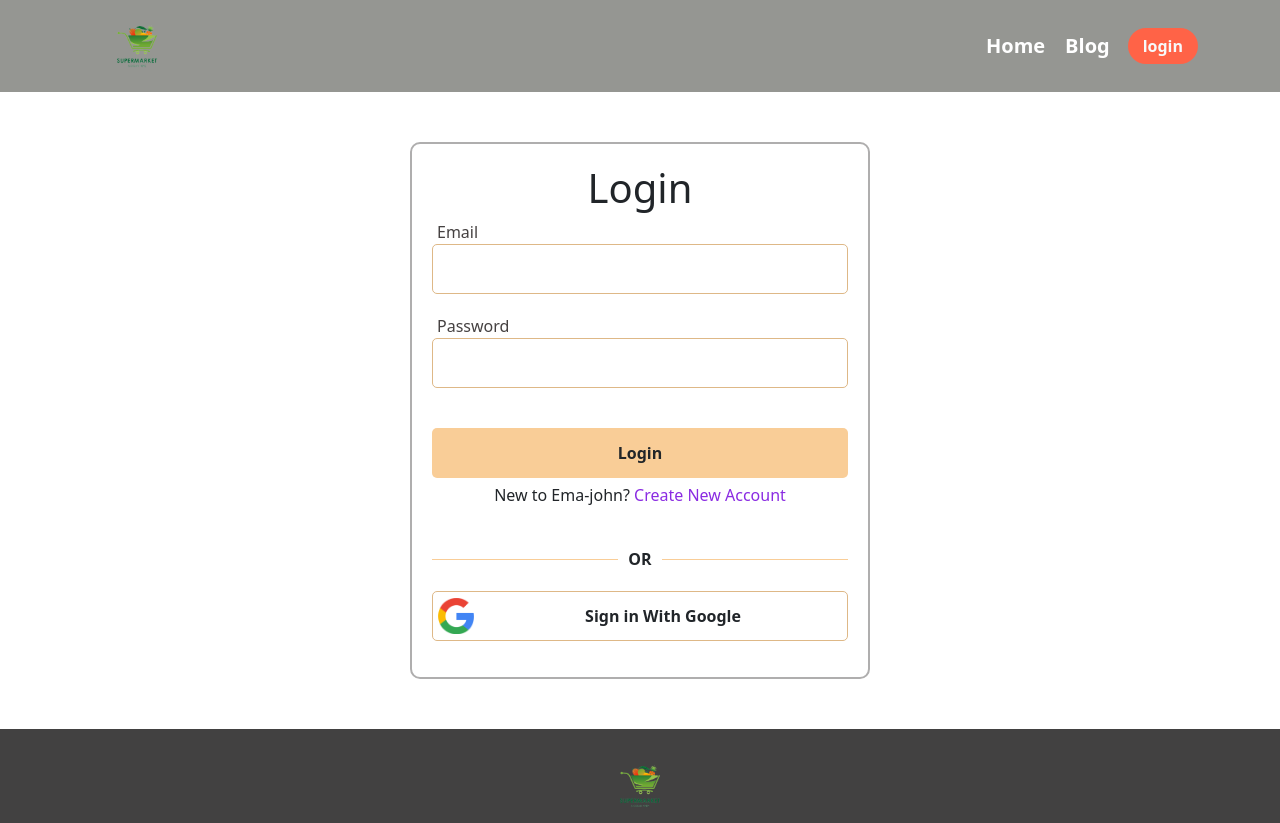
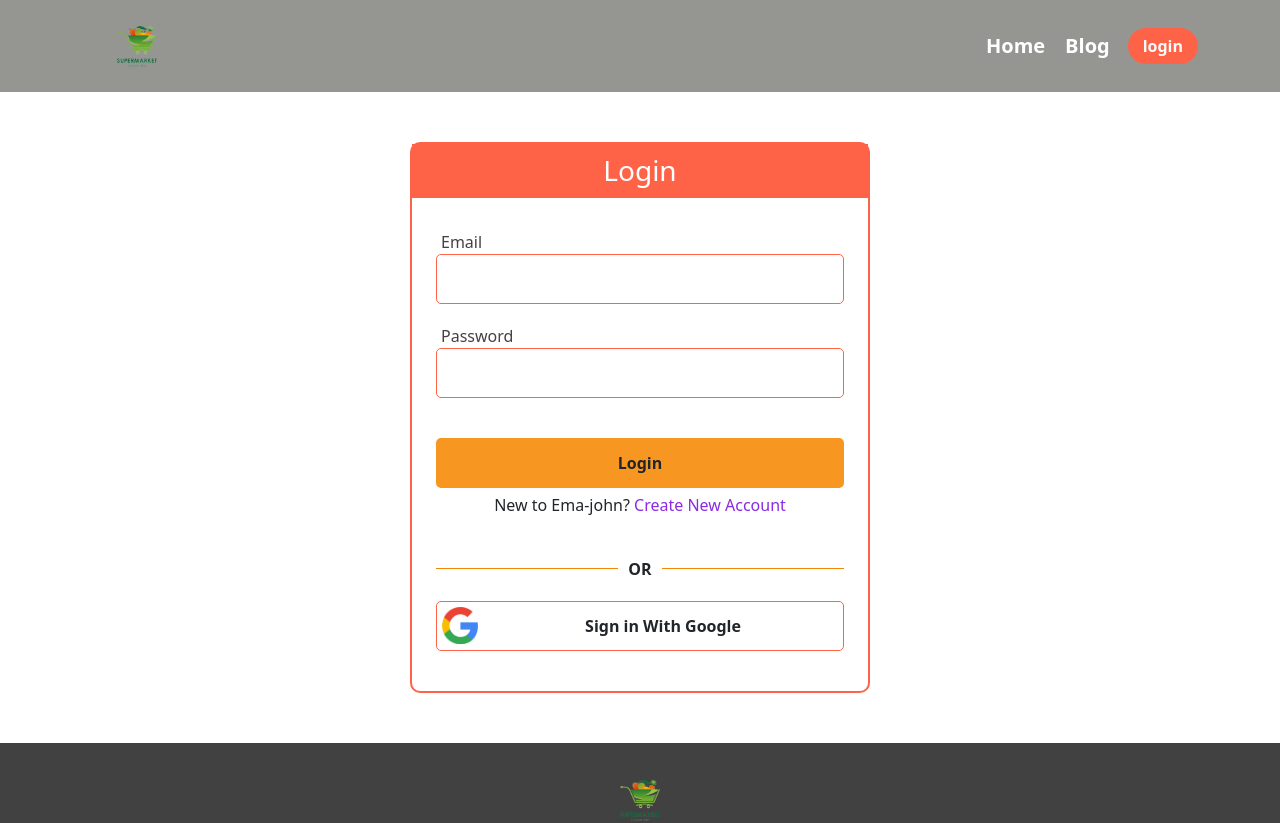
Before and after one commit to rohulaminwd/grosarys-stock-client, a React (Create React App) app: page /login in a window 1280 px wide. Shown: the top 823 px of the page. Built offline with nearby package versions, Linux system fonts and the light colour scheme; no server answers.

Commit message:
animation added

```diff
--- a/package.json
+++ b/package.json
@@ -6,6 +6,7 @@
     "@testing-library/jest-dom": "^5.16.4",
     "@testing-library/react": "^13.1.1",
     "@testing-library/user-event": "^13.5.0",
+    "aos": "^2.3.4",
     "bootstrap": "^5.1.3",
     "firebase": "^9.7.0",
     "react": "^18.1.0",
--- a/src/App.js
+++ b/src/App.js
@@ -1,5 +1,7 @@
 import './App.css';
 import 'react-toastify/dist/ReactToastify.css';
+import "aos/dist/aos.css";
+import AOS from "aos";
 import "slick-carousel/slick/slick.css";
 import "slick-carousel/slick/slick-theme.css";
 import 'bootstrap/dist/css/bootstrap.min.css';
@@ -20,6 +22,7 @@ import { ToastContainer } from 'react-toastify';
 import MyItem from './pages/MyItem/MyItem';
 
 function App() {
+  AOS.init();
   const [updateProduct, setUpdateProduct] = useState()
 
   const handleUpdate = (product) => {
--- a/src/pages/Login/Login.js
+++ b/src/pages/Login/Login.js
@@ -37,8 +37,8 @@ const Login = () => {
     }
     return (
         <div className='login-container' data-aos="zoom-in-up" data-aos-duration="800">
-            <h1>Login</h1>
-            <form onSubmit={handleSignIn} action="">
+            <h3 className='header-login'>Login</h3>
+            <form onSubmit={handleSignIn} action="" className='p-4'>
                 <div className="input-item">
                     <label htmlFor="email">Email</label>
                     <input onBlur={handleEmail} type="email" name="email" id=""/>
@@ -48,7 +48,7 @@ const Login = () => {
                     <input onBlur={handlePassword} type="password" name="password" id="" />
                 </div>
                 <div className="btn-item">
-                    <button type='submit' className='login-btn btn'>Login</button>
+                    <button type='submit' className='login-btn btn fw-bold'>Login</button>
                     <p>New to Ema-john? <Link className='signup-link' to='/signup'>Create New Account</Link> </p>
                 </div>
                 <div className="or-item">
--- a/src/pages/Login/SignUp.js
+++ b/src/pages/Login/SignUp.js
@@ -43,8 +43,8 @@ const SignUp = () => {
 
     return (
         <div className='login-container' data-aos="zoom-in-up" data-aos-duration="800">
-            <h1>Sign Up</h1>
-            <form onSubmit={handleCreatUser}>
+            <h3 className='header-login'>Sign Up</h3>
+            <form onSubmit={handleCreatUser} className='p-4'>
                 <div className="input-item">
                     <label htmlFor="email">Email</label>
                     <input onChange={handleEmail} type="email" name="email" id="" required />
@@ -58,7 +58,7 @@ const SignUp = () => {
                     <input onChange={handleCorrectPass} type="password" name="password" id="" required />
                 </div>
                 <div className="btn-item">
-                    <button type='submit' className='login-btn btn'>Sign Up</button>
+                    <button type='submit' className='login-btn btn fw-bold'>Sign Up</button>
                     <p>Already have an account? <Link to='/login' className='signup-link'>Login</Link> </p>
                 </div>
                 <div className="or-item">
--- a/src/pages/Login/login.css
+++ b/src/pages/Login/login.css
@@ -1,14 +1,17 @@
 .login-container{
     margin: 50px auto;
-    border: 2px solid #afaeae;
+    border: 2px solid tomato;
     border-radius: 10px;
     width: 460px;
     text-align: center;
-    padding: 20px;
+    padding: 0px;
     box-sizing: border-box;
-    /* box-shadow: -11px 17px 0px -1px #f9cd97;
-    -webkit-box-shadow: -11px 17px 0px -1px #f9cd97;
-    -moz-box-shadow: -11px 17px 0px -1px #f9cd97; */
+}
+.header-login{
+    width: 100%;
+    padding: 10px 0;
+    background-color: tomato;
+    color: #fff;
 }
 .input-item{
     margin-bottom: 20px;
@@ -25,14 +28,14 @@
     height: 50px;
     border-radius: 5px;
     outline: 0;
-    border: 1px solid burlywood;
+    border: 1px solid tomato;
     box-sizing: border-box;
     font-size: 16px;
 }
 .login-btn{
     width: 100%;
     height: 50px;
-    background-color: #f9cd97;
+    background-color: #f79620;
     border-radius: 5px;
     text-align: center;
     border: none;
@@ -42,7 +45,7 @@
     transition: .4s;
 }
 .login-btn:hover{
-    background-color: #fab968;
+    background-color: #d27605;
     border-radius: 30px;
 }
 .btn-item{
@@ -68,7 +71,7 @@
 .or-item .item{
     width: 50%;
     height: 1px;
-    background-color: #f9cd97;
+    background-color: #f28705;
     box-sizing: border-box;
 }
 
@@ -78,7 +81,7 @@
     width: 100%;
     height: 50px;
     border-radius: 5px;
-    border: 1px solid burlywood;
+    border: 1px solid tomato;
     box-sizing: border-box;
     font-size: medium;
     font-weight: 600;
@@ -87,7 +90,7 @@
 }
 .google-sign:hover{
     border-radius: 30px;
-    background-color: #e7e7e7;
+    background-color: #ccc6c6;
 }
 .google-item{
     margin-bottom: 30px;
--- a/src/pages/UpdateItem/UpdaeteItem.js
+++ b/src/pages/UpdateItem/UpdaeteItem.js
@@ -30,10 +30,10 @@ const UpdaeteItem = ({updateProduct}) => {
 
     const handleUpDateProduct= (e) => {
         e.preventDefault();
-        const stock = parseInt(e.target.stock.value);
+        const stockInput = parseInt(e.target.stockInput.value);
+        console.log(stockInput)
+        let stock = parseInt(stockQuantity + stockInput);
         console.log(stock)
-        let newQuantity = parseInt(stockQuantity + stock)
-        console.log(newQuantity)
 
         // send data to the server
         const url = `http://localhost:5000/product/${id}`;
@@ -42,25 +42,23 @@ const UpdaeteItem = ({updateProduct}) => {
             headers: {
                 'Content-Type': 'application/json'
             },
-            body: JSON.stringify(newQuantity)
+            body: JSON.stringify({stock})
         })
         .then (res => res.json())
         .then (data => {
             console.log('SUCCESS DATA LOADE',data)
             e.target.reset();
-            alert('User Update successfully')
         })
-        setQuantity(newQuantity);
+        setQuantity(stock);
     }
     // delivered update value quantity
     const handleDelivered = () => {
-        let newQuantity = 1
+        let stock = 1
         if(stockQuantity > 1){
-            newQuantity = stockQuantity -1
+            stock = stockQuantity -1
         }else{
-            newQuantity = 1
+            stock = 1
         }
-
         // send data to the server
         const url = `http://localhost:5000/product/${id}`;
         fetch(url, {
@@ -68,14 +66,13 @@ const UpdaeteItem = ({updateProduct}) => {
             headers: {
                 'Content-Type': 'application/json'
             },
-            body: JSON.stringify(newQuantity)
+            body: JSON.stringify({stock})
         })
         .then (res => res.json())
         .then (data => {
             console.log('SUCCESS DATA LOADE',data)
-            alert('User Update successfully')
         })
-        setQuantity(newQuantity);
+        setQuantity(stock);
     }
     return (
         <div className='my-5 container'>
@@ -120,7 +117,7 @@ const UpdaeteItem = ({updateProduct}) => {
                         <h4 className='update-header'>Update Quantity and Link</h4>
                         <form onSubmit={handleUpDateProduct} action="" className='form-item'>
                             <div className="update-quantity">
-                                <input type="number" name='stock' className='quantity-input' placeholder='Quantity' required />
+                                <input type="number" name='stockInput' className='quantity-input' placeholder='Quantity' required />
                                 <input className='quantity-btn btn btn-danger' type="submit" value="Add Quantity" />
                             </div>
                         </form>
```
Also changed, not shown: 2 other files (tests, documents, lock files or other folders).
